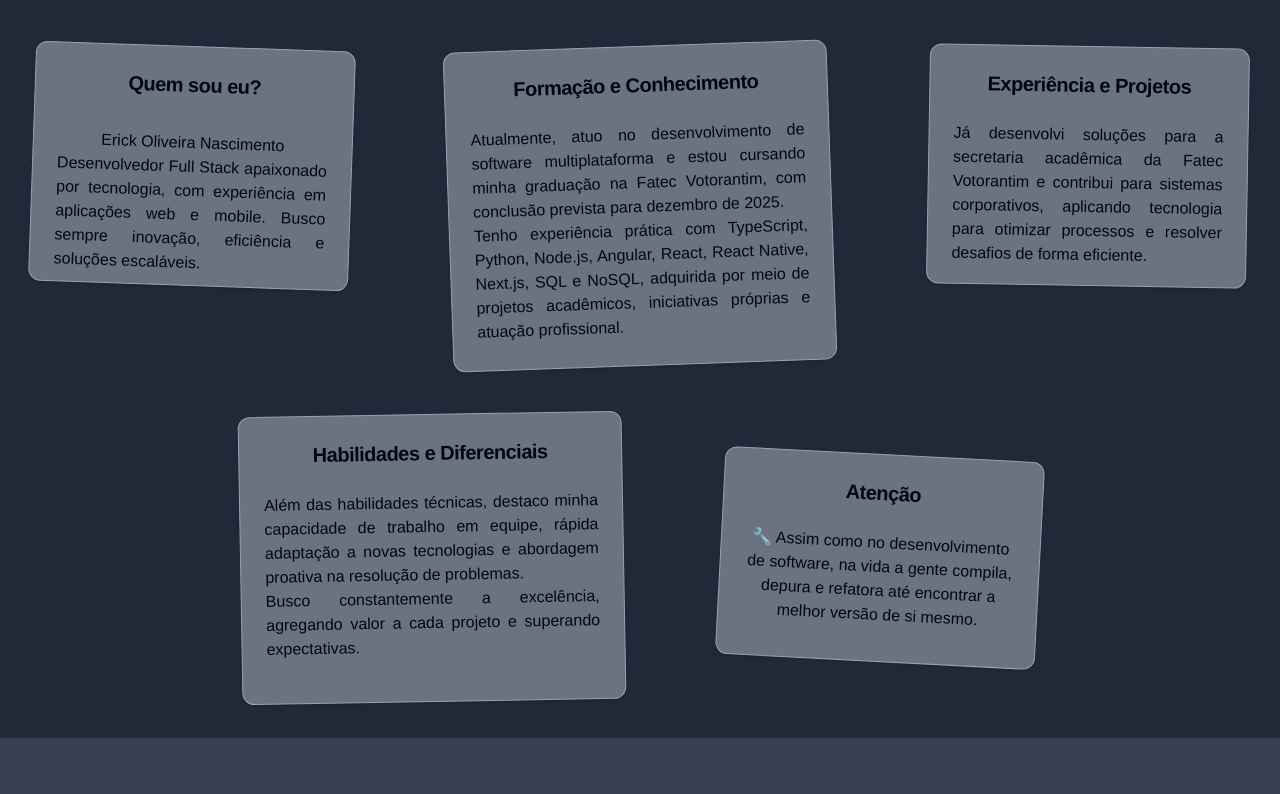
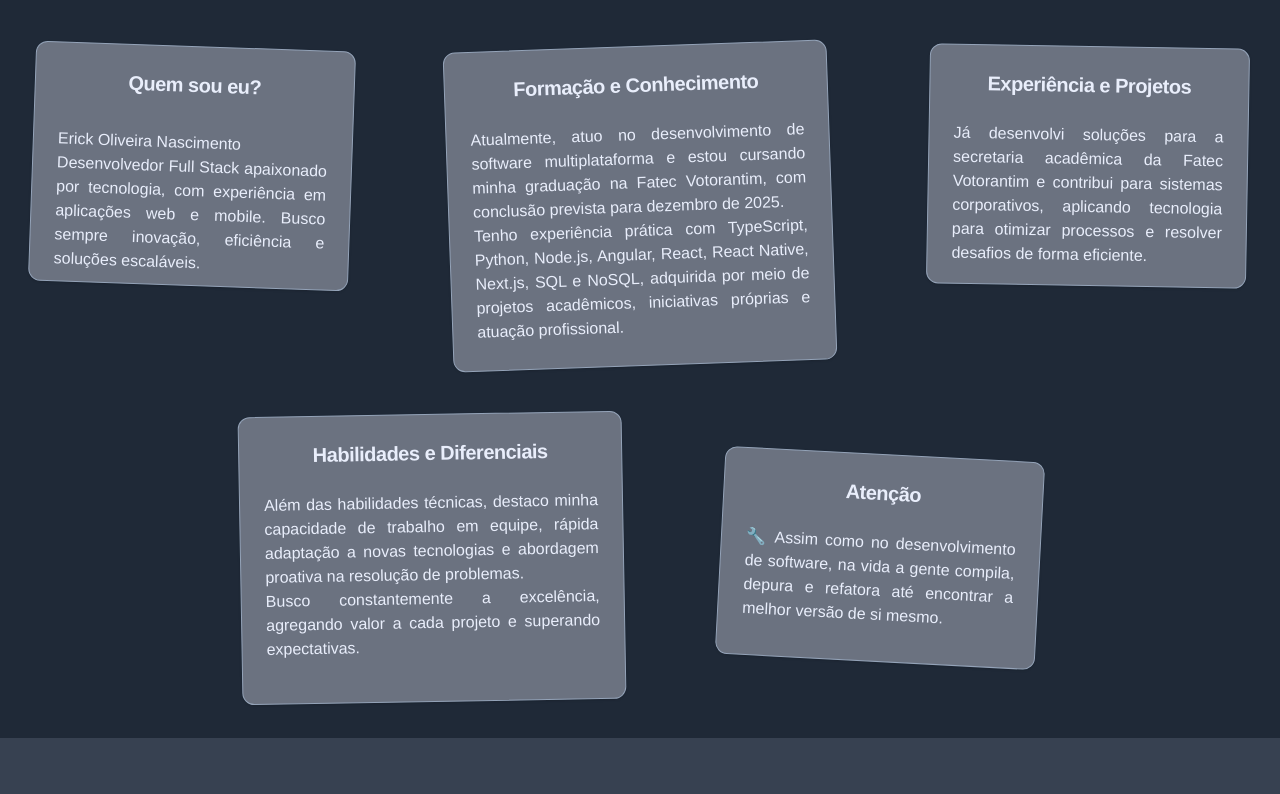
Before and after one commit to erick-sts/meu-portfolio, a Next.js app: page / in a window 1280 px wide. Shown: the part 1006-1800 px from the top of the page. Built offline with nearby package versions, Linux system fonts and the light colour scheme.

Commit message:
Update global styles for improved accessibility and consistency; enhance homepage layout with justified text and footer

```diff
--- a/src/app/globals.css
+++ b/src/app/globals.css
@@ -16,29 +16,29 @@ body {
 @layer base {
   :root {
     --background: 0 0% 100%;
-    --foreground: 224 71.4% 4.1%;
+    --foreground: 224 71.4% 95%;
     --card: 0 0% 100%;
-    --card-foreground: 224 71.4% 4.1%;
+    --card-foreground: 224 71.4% 95%;
     --popover: 0 0% 100%;
-    --popover-foreground: 224 71.4% 4.1%;
-    --primary: 220.9 39.3% 11%;
+    --popover-foreground: 224 71.4% 95%;
+    --primary: 220.9 39.3% 95%;
     --primary-foreground: 210 20% 98%;
     --secondary: 220 14.3% 95.9%;
-    --secondary-foreground: 220.9 39.3% 11%;
+    --secondary-foreground: 220.9 39.3% 95%;
     --muted: 220 14.3% 95.9%;
-    --muted-foreground: 220 8.9% 46.1%;
+    --muted-foreground: 220 8.9% 95%;
     --accent: 220 14.3% 95.9%;
-    --accent-foreground: 220.9 39.3% 11%;
-    --destructive: 0 84.2% 60.2%;
+    --accent-foreground: 220.9 39.3% 95%;
+    --destructive: 0 84.2% 95%;
     --destructive-foreground: 210 20% 98%;
     --border: 220 13% 91%;
     --input: 220 13% 91%;
-    --ring: 224 71.4% 4.1%;
-    --chart-1: 12 76% 61%;
-    --chart-2: 173 58% 39%;
-    --chart-3: 197 37% 24%;
-    --chart-4: 43 74% 66%;
-    --chart-5: 27 87% 67%;
+    --ring: 224 71.4% 95%;
+    --chart-1: 12 76% 95%;
+    --chart-2: 173 58% 95%;
+    --chart-3: 197 37% 95%;
+    --chart-4: 43 74% 95%;
+    --chart-5: 27 87% 95%;
     --radius: 0.5rem;
   }
   .dark {
@@ -49,23 +49,23 @@ body {
     --popover: 224 71.4% 4.1%;
     --popover-foreground: 210 20% 98%;
     --primary: 210 20% 98%;
-    --primary-foreground: 220.9 39.3% 11%;
+    --primary-foreground: 220.9 39.3% 95%;
     --secondary: 215 27.9% 16.9%;
     --secondary-foreground: 210 20% 98%;
     --muted: 215 27.9% 16.9%;
-    --muted-foreground: 217.9 10.6% 64.9%;
+    --muted-foreground: 217.9 10.6% 95%;
     --accent: 215 27.9% 16.9%;
     --accent-foreground: 210 20% 98%;
-    --destructive: 0 62.8% 30.6%;
+    --destructive: 0 62.8% 95%;
     --destructive-foreground: 210 20% 98%;
     --border: 215 27.9% 16.9%;
     --input: 215 27.9% 16.9%;
-    --ring: 216 12.2% 83.9%;
-    --chart-1: 220 70% 50%;
-    --chart-2: 160 60% 45%;
-    --chart-3: 30 80% 55%;
-    --chart-4: 280 65% 60%;
-    --chart-5: 340 75% 55%;
+    --ring: 216 12.2% 95%;
+    --chart-1: 220 70% 95%;
+    --chart-2: 160 60% 95%;
+    --chart-3: 30 80% 95%;
+    --chart-4: 280 65% 95%;
+    --chart-5: 340 75% 95%;
   }
 }
 
--- a/src/app/page.tsx
+++ b/src/app/page.tsx
@@ -39,7 +39,7 @@ export default function Home() {
   //
   // eslint-disable-next-line @typescript-eslint/no-explicit-any
   const scrollToSection = (ref: any) => {
-    ref.current?.scrollIntoView({ behavior: "smooth" });
+    ref.current?.scrollIntoView({ behavior: "smooth", block: "start" });
   };
   //
   return (
@@ -141,10 +141,10 @@ export default function Home() {
                     </CardTitle>
                   </CardHeader>
                   <CardContent>
-                    <p className="text-slate-950 mt-2 text-center text-base">
+                    <p className="mt-2 text-justify text-base">
                       Erick Oliveira Nascimento
                     </p>
-                    <p className="text-justify">
+                    <p className="text-justify text-base">
                       Desenvolvedor Full Stack apaixonado por tecnologia, com
                       experiência em aplicações web e mobile. Busco sempre
                       inovação, eficiência e soluções escaláveis.
@@ -159,12 +159,12 @@ export default function Home() {
                     </CardTitle>
                   </CardHeader>
                   <CardContent>
-                    <p className="text-justify">
+                    <p className="text-justify text-base">
                       Atualmente, atuo no desenvolvimento de software
                       multiplataforma e estou cursando minha graduação na Fatec
                       Votorantim, com conclusão prevista para dezembro de 2025.
                     </p>
-                    <p className="text-justify">
+                    <p className="text-justify text-base">
                       Tenho experiência prática com TypeScript, Python, Node.js,
                       Angular, React, React Native, Next.js, SQL e NoSQL,
                       adquirida por meio de projetos acadêmicos, iniciativas
@@ -180,7 +180,7 @@ export default function Home() {
                     </CardTitle>
                   </CardHeader>
                   <CardContent>
-                    <p className="text-justify">
+                    <p className="text-justify text-base">
                       Já desenvolvi soluções para a secretaria acadêmica da
                       Fatec Votorantim e contribui para sistemas corporativos,
                       aplicando tecnologia para otimizar processos e resolver
@@ -197,12 +197,12 @@ export default function Home() {
                     </CardTitle>
                   </CardHeader>
                   <CardContent>
-                    <p className="text-justify">
+                    <p className="text-justify text-base">
                       Além das habilidades técnicas, destaco minha capacidade de
                       trabalho em equipe, rápida adaptação a novas tecnologias e
                       abordagem proativa na resolução de problemas.
                     </p>
-                    <p className="text-justify">
+                    <p className="text-justify text-base">
                       Busco constantemente a excelência, agregando valor a cada
                       projeto e superando expectativas.
                     </p>
@@ -216,7 +216,7 @@ export default function Home() {
                     </CardTitle>
                   </CardHeader>
                   <CardContent>
-                    <p className="text-center">
+                    <p className="text-justify text-base">
                       🔧 Assim como no desenvolvimento de software, na vida a
                       gente compila, depura e refatora até encontrar a melhor
                       versão de si mesmo.
@@ -300,15 +300,13 @@ export default function Home() {
             </div>
           </div>
         </section>
+        <footer className="bg-gray-800 text-center p-4">
+          <p className="text-white">
+            &copy; {new Date().getFullYear()} Erick Nascimento. Todos os
+            direitos reservados.
+          </p>
+        </footer>
       </main>
-
-      {/* FOOTER */}
-      <footer className="bg-gray-800 text-center p-4">
-        <p className="text-white">
-          &copy; {new Date().getFullYear()} Erick Nascimento. Todos os direitos
-          reservados.
-        </p>
-      </footer>
     </>
   );
 }
```
